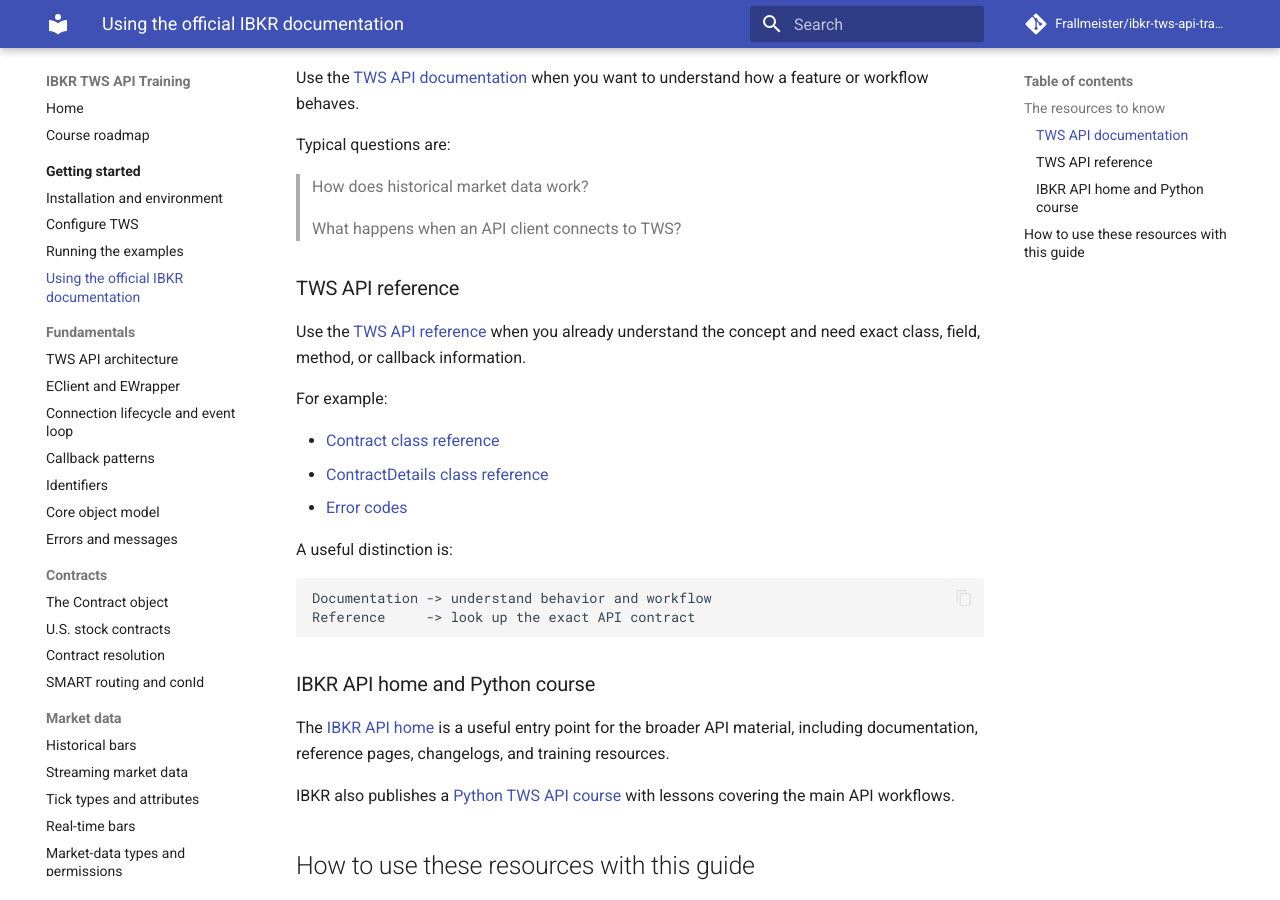
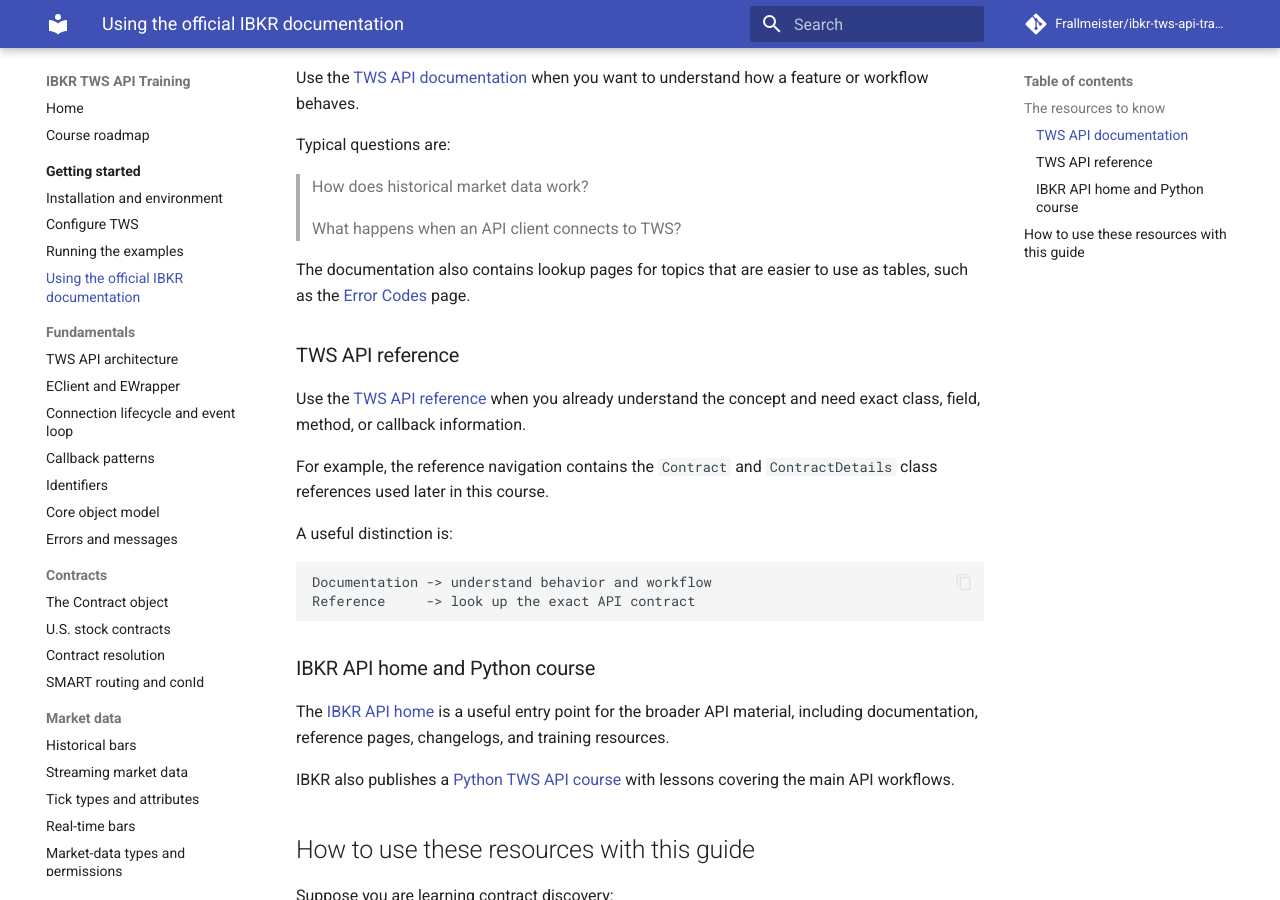
Before and after one commit to Frallmeister/ibkr-tws-api-training, an MkDocs documentation site: the page built from docs/getting-started/ibkr-documentation.md, in a window 1280 px wide and 900 px high, scrolled down 437 px. Built offline with MkDocs 1.6.1 and Material for MkDocs 9.7.7, drawn with Linux system fonts in a browser that asks for light colours; comment, search, counter and statistics services are not loaded.

Commit message:
docs: fix IBKR documentation links

```diff
--- a/docs/getting-started/ibkr-documentation.md
+++ b/docs/getting-started/ibkr-documentation.md
@@ -18,15 +18,13 @@
 
 > What happens when an API client connects to TWS?
 
+The documentation also contains lookup pages for topics that are easier to use as tables, such as the [Error Codes](https://www.interactivebrokers.com/docs/tws-api/doc/error-handling/error-codes) page.
+
 ### TWS API reference
 
 Use the [TWS API reference](https://www.interactivebrokers.com/docs/tws-api/ref/introduction) when you already understand the concept and need exact class, field, method, or callback information.
 
-For example:
-
-- [Contract class reference](https://www.interactivebrokers.com/docs/tws-api/ref/contract-class-reference/introduction)
-- [ContractDetails class reference](https://www.interactivebrokers.com/docs/tws-api/ref/contract-details-class-reference)
-- [Error codes](https://www.interactivebrokers.com/docs/tws-api/ref/error-codes)
+For example, the reference navigation contains the `Contract` and `ContractDetails` class references used later in this course.
 
 A useful distinction is:
 
```
